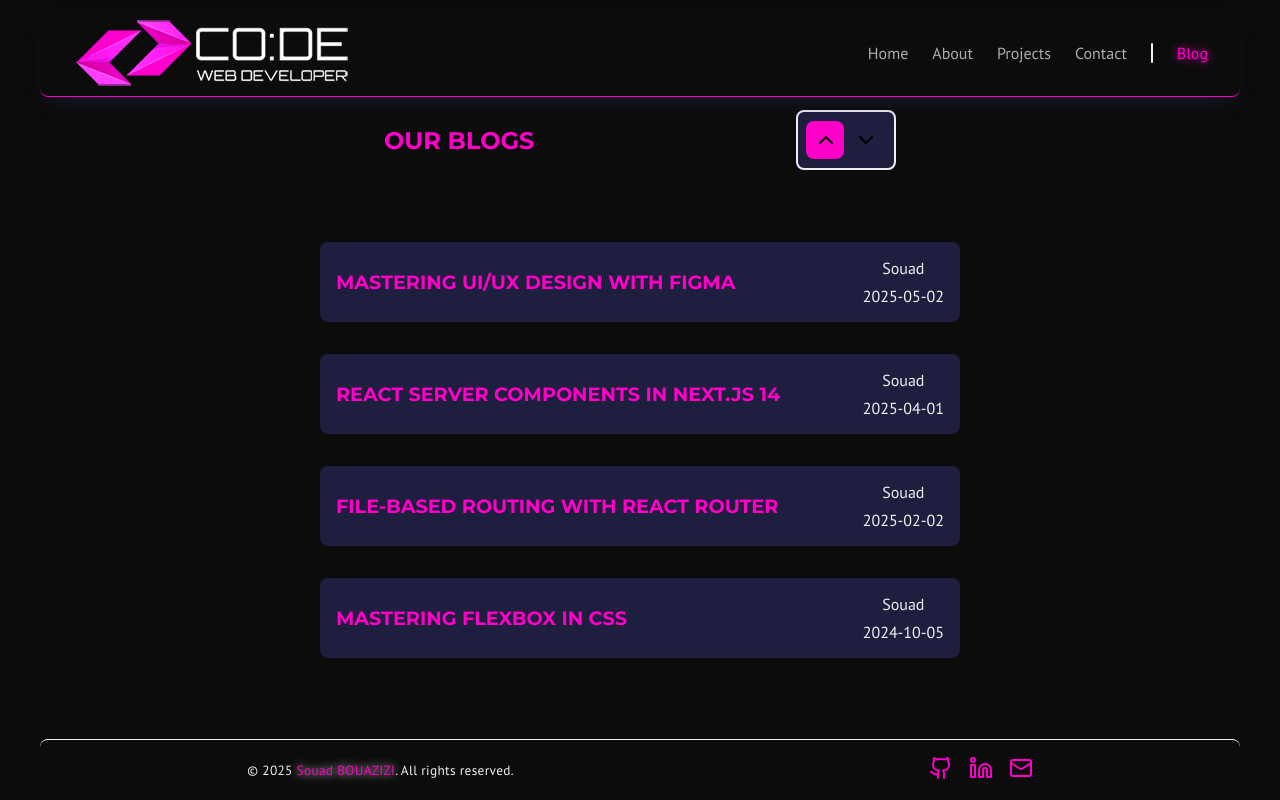
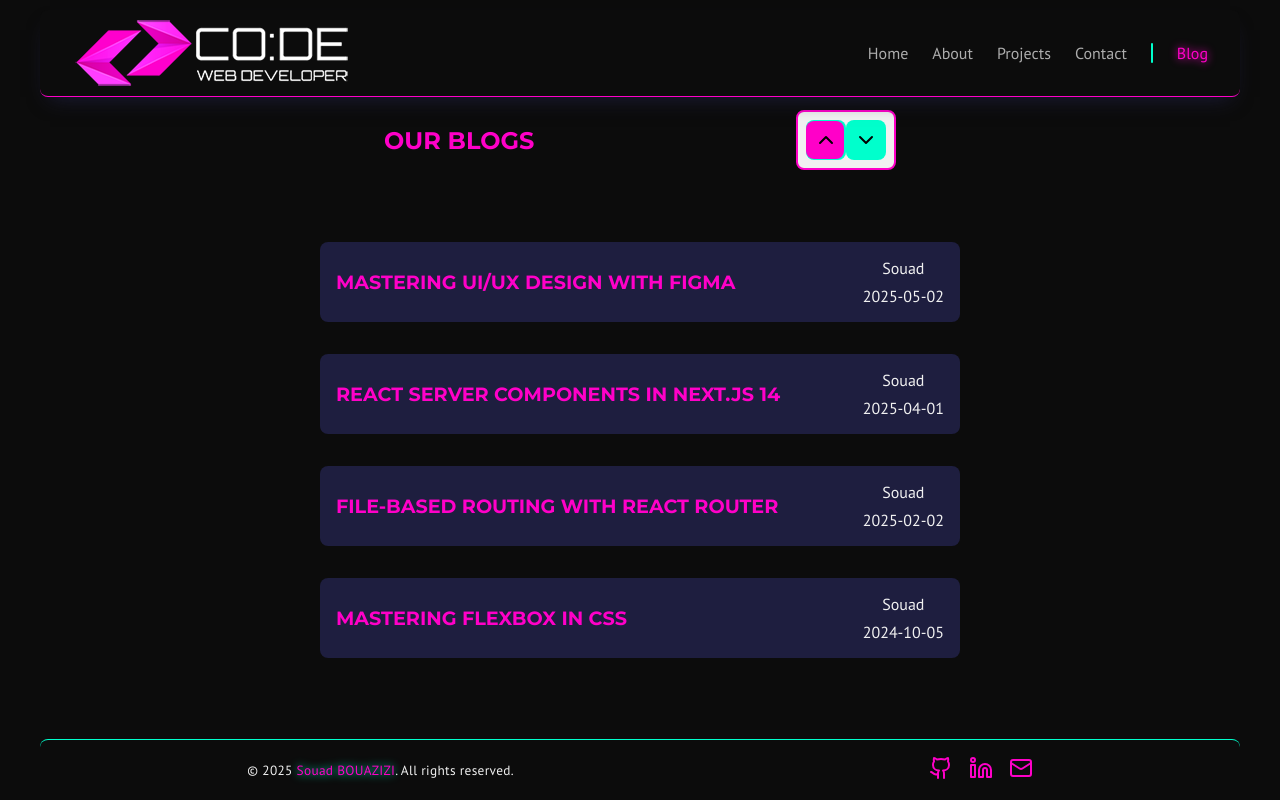
Before and after one commit to souadbouazizi/portfolio, a Next.js app: page /blog in a window 1280 px wide. Built offline with nearby package versions, Linux system fonts and the light colour scheme.

Commit message:
update color

```diff
--- a/app/blog/_components/blog-sort/index.module.css
+++ b/app/blog/_components/blog-sort/index.module.css
@@ -6,8 +6,8 @@
 .blog-sort {
   display: flex;
   border-radius: var(--radius);
-  background-color: var(--color-card);
-  border: 2px solid var(--color-muted);
+  background-color: var(--color-text);
+  border: 2px solid var(--color-primary);
   overflow: hidden;
   position: relative;
   padding: var(--spacing-sm);
@@ -39,7 +39,7 @@
     align-items: center;
     gap: var(--spacing-md);
     padding: var(--spacing-sm);
-    background-color: transparent;
+    background-color: var( --color-muted);
     border-radius: var(--radius);
     border: none;
     cursor: pointer;
--- a/styles/globals.css
+++ b/styles/globals.css
@@ -5,7 +5,7 @@
   --color-bg: #0c0c0c ;
   --color-text: #f1f1f1;
   --color-card: #1e1e3f;
-  --color-muted: #eceff4 ;
+  --color-muted: #00ffcc ;
 
 
   --font-size-lg: 2.5rem;
@@ -21,10 +21,10 @@
 
   @media (prefers-color-scheme: dark) {
     & {
-      --color-bg: #1f0840;
-      --color-text: #dcd9ec;
-      --color-card: #7b0080;
-      --color-muted: #541c8c ;
+      --color-bg: #0c0c0c ;
+      --color-text: #f1f1f1;
+      --color-card: #1e1e3f;
+      --color-muted: #00ffcc ;
        }
   }
 
@@ -195,6 +195,7 @@ main {
     min-height: 100vh;
     width: 100%;
     max-width: var(--max-width);
+    margin-top: 80px;
 
     scroll-snap-align: start;
     scroll-snap-stop: always;
```
